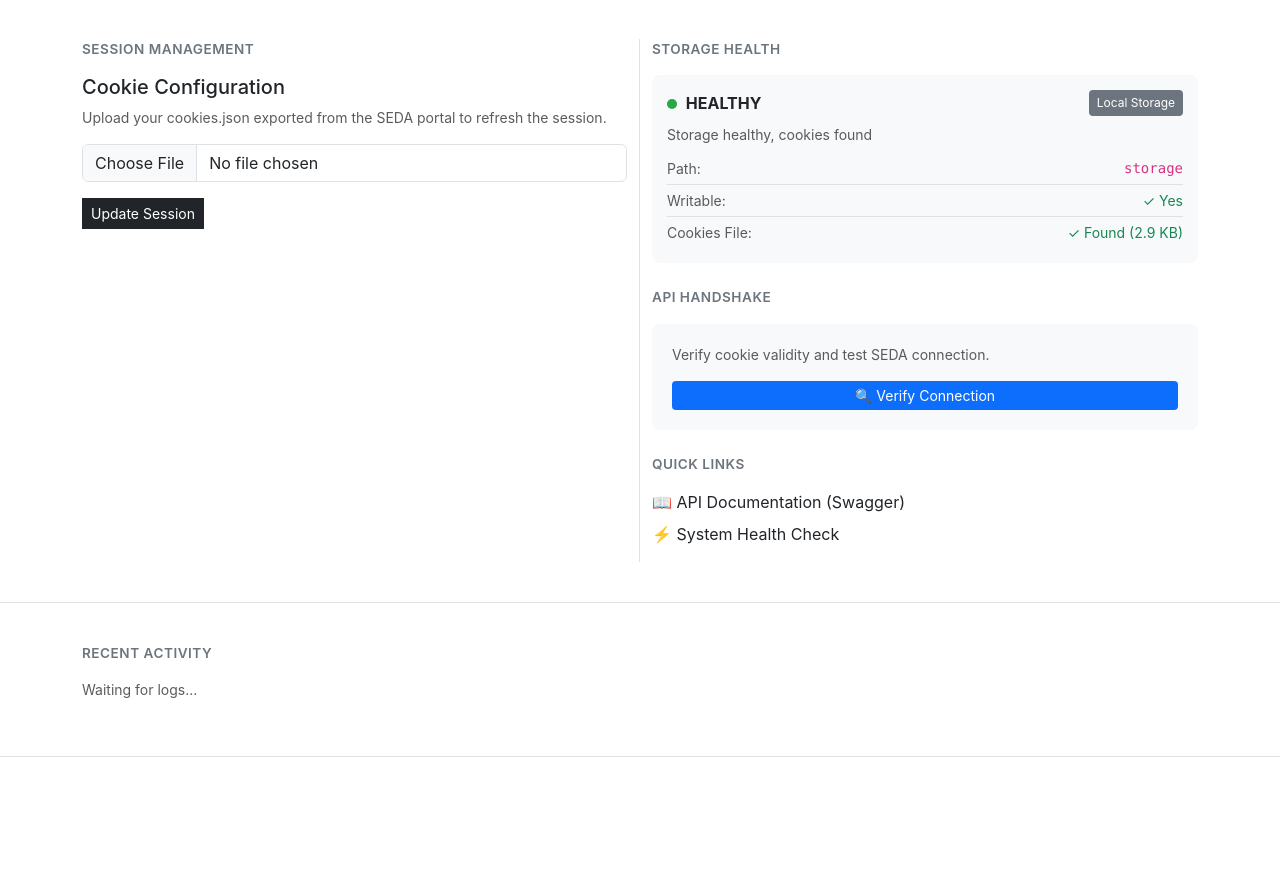
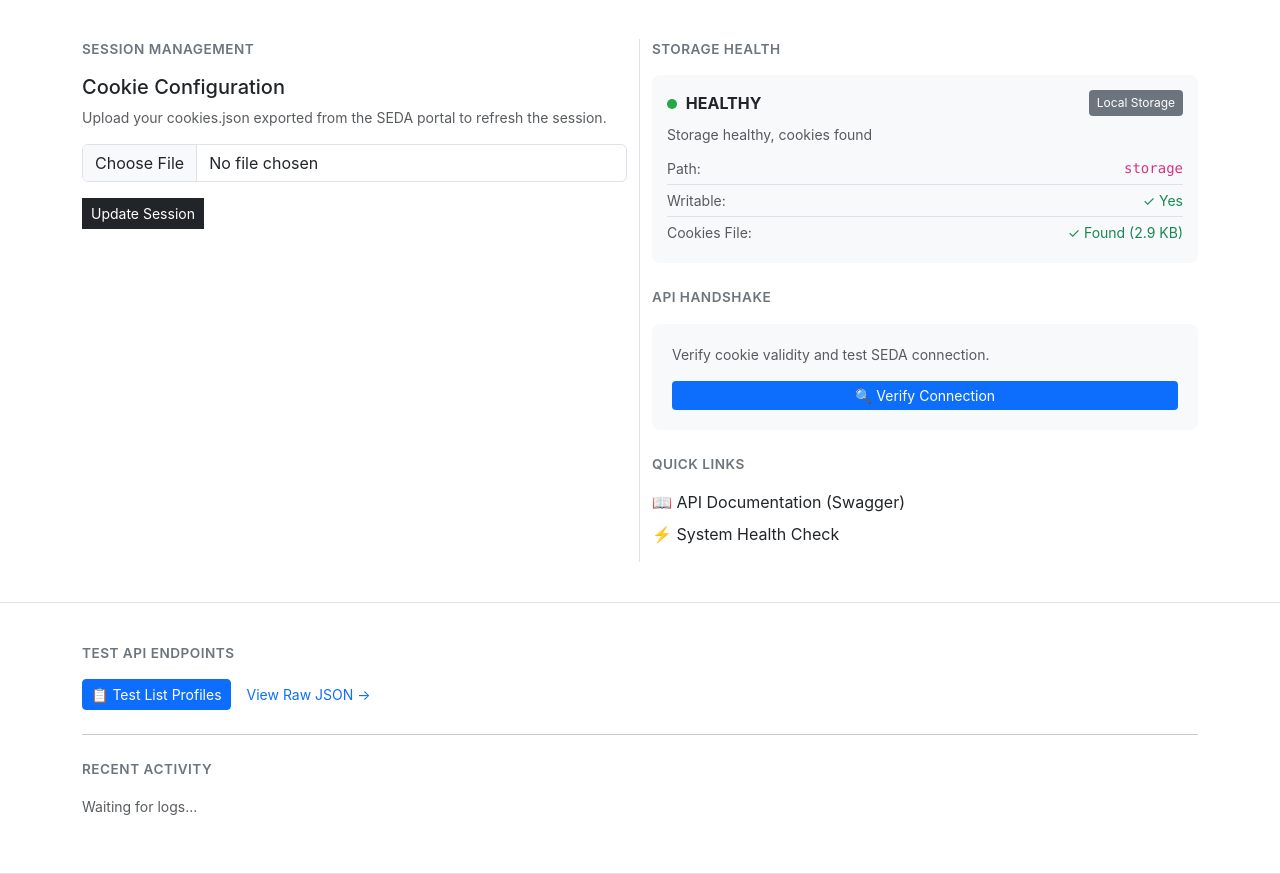
Before and after one commit to Zhihong0321/seda-manager, a FastAPI app: page / in a window 1280 px wide. Shown: the part 71-945 px from the top of the page. Before the commit the page ends 828 px from the top, so only its background shows below. Run offline with FastAPI, Linux system fonts and the light colour scheme; some libraries are stand-ins or nearby versions.

Commit message:
feat: add Test List Profiles endpoint and dashboard UI
- Add /api/test-list-profiles endpoint for fetching SEDA profiles
- Dashboard UI with 'Test List Profiles' button
- Structured table display with profile type, name, reg number, category
- Error handling with alert display
- View Raw JSON link for debugging

```diff
--- a/app/dashboard/routes.py
+++ b/app/dashboard/routes.py
@@ -160,3 +160,39 @@ async def api_handshake():
         result["message"] = "Some systems may have issues. Review details below."
 
     return JSONResponse(content=result)
+
+
+@router.get("/api/test-list-profiles")
+async def test_list_profiles():
+    """
+    Test endpoint to fetch and display profiles from SEDA.
+    Returns the full profile list for dashboard testing.
+    """
+    try:
+        client = SEDAClient()
+        profiles = client.fetch_profile_list()
+
+        return JSONResponse(content={
+            "success": True,
+            "count": len(profiles),
+            "profiles": profiles,
+            "message": f"Successfully fetched {len(profiles)} profiles"
+        })
+    except SEDASessionExpired as e:
+        return JSONResponse(
+            status_code=401,
+            content={
+                "success": False,
+                "error": "Session expired",
+                "message": str(e)
+            }
+        )
+    except Exception as e:
+        return JSONResponse(
+            status_code=500,
+            content={
+                "success": False,
+                "error": "Failed to fetch profiles",
+                "message": str(e)
+            }
+        )
--- a/app/templates/index.html
+++ b/app/templates/index.html
@@ -151,6 +151,48 @@
 
 <div class="section">
     <div class="container">
+        <p class="label">Test API Endpoints</p>
+
+        <!-- Test List Profiles Section -->
+        <div class="mb-4">
+            <div class="d-flex align-items-center gap-3 mb-3">
+                <button id="testProfilesBtn" class="btn btn-primary btn-sm" onclick="testListProfiles()">
+                    <span id="testProfilesText">📋 Test List Profiles</span>
+                    <span id="testProfilesSpinner" class="spinner-border spinner-border-sm" style="display: none;"></span>
+                </button>
+                <a href="/api/test-list-profiles" target="_blank" class="text-decoration-none small">View Raw JSON →</a>
+            </div>
+
+            <div id="profilesResult" style="display: none;">
+                <div class="d-flex align-items-center justify-content-between mb-2">
+                    <span id="profilesCount" class="badge bg-info"></span>
+                    <span id="profilesStatus" class="small"></span>
+                </div>
+
+                <div class="table-responsive" style="max-height: 400px; overflow-y: auto;">
+                    <table class="table table-sm table-striped table-hover">
+                        <thead class="table-dark sticky-top">
+                            <tr>
+                                <th>#</th>
+                                <th>Type</th>
+                                <th>Name</th>
+                                <th>Reg. Number</th>
+                                <th>Category</th>
+                                <th>Actions</th>
+                            </tr>
+                        </thead>
+                        <tbody id="profilesTableBody">
+                        </tbody>
+                    </table>
+                </div>
+            </div>
+
+            <div id="profilesError" class="alert alert-danger" style="display: none;">
+                <strong>Error:</strong> <span id="profilesErrorMsg"></span>
+            </div>
+        </div>
+
+        <hr class="my-4">
         <p class="label">Recent Activity</p>
         <p class="text-muted small">Waiting for logs...</p>
     </div>
@@ -234,6 +276,74 @@ function runHandshake() {
 if (window.location.search.includes('handshake=1')) {
     document.addEventListener('DOMContentLoaded', runHandshake);
 }
+
+// Test List Profiles Function
+function testListProfiles() {
+    const btn = document.getElementById('testProfilesBtn');
+    const btnText = document.getElementById('testProfilesText');
+    const btnSpinner = document.getElementById('testProfilesSpinner');
+    const resultDiv = document.getElementById('profilesResult');
+    const errorDiv = document.getElementById('profilesError');
+    const tableBody = document.getElementById('profilesTableBody');
+
+    // Reset UI
+    resultDiv.style.display = 'none';
+    errorDiv.style.display = 'none';
+    tableBody.innerHTML = '';
+
+    // Show loading
+    btn.disabled = true;
+    btnText.textContent = 'Fetching...';
+    btnSpinner.style.display = 'inline-block';
+
+    fetch('/api/test-list-profiles')
+        .then(response => response.json())
+        .then(data => {
+            if (data.success) {
+                // Show success
+                resultDiv.style.display = 'block';
+                document.getElementById('profilesCount').textContent = `${data.count} Profiles`;
+                document.getElementById('profilesStatus').innerHTML = '<span class="text-success">✓ Success</span>';
+
+                // Populate table
+                data.profiles.forEach((profile, index) => {
+                    const row = document.createElement('tr');
+                    row.innerHTML = `
+                        <td>${index + 1}</td>
+                        <td><span class="badge bg-secondary">${profile.type}</span></td>
+                        <td><strong>${escapeHtml(profile.name)}</strong></td>
+                        <td><code>${escapeHtml(profile.registration_number)}</code></td>
+                        <td>${escapeHtml(profile.category)}</td>
+                        <td>
+                            <a href="${escapeHtml(profile.url)}" target="_blank" class="btn btn-sm btn-outline-primary">
+                                View
+                            </a>
+                        </td>
+                    `;
+                    tableBody.appendChild(row);
+                });
+            } else {
+                throw new Error(data.message || 'Unknown error');
+            }
+        })
+        .catch(error => {
+            errorDiv.style.display = 'block';
+            document.getElementById('profilesErrorMsg').textContent = error.message;
+        })
+        .finally(() => {
+            btn.disabled = false;
+            btnText.textContent = '📋 Test List Profiles';
+            btnSpinner.style.display = 'none';
+        });
+}
+
+// Escape HTML to prevent XSS
+function escapeHtml(text) {
+    if (!text) return '';
+    const div = document.createElement('div');
+    div.textContent = text;
+    return div.innerHTML;
+}
 </script>
 
 </body>
```
